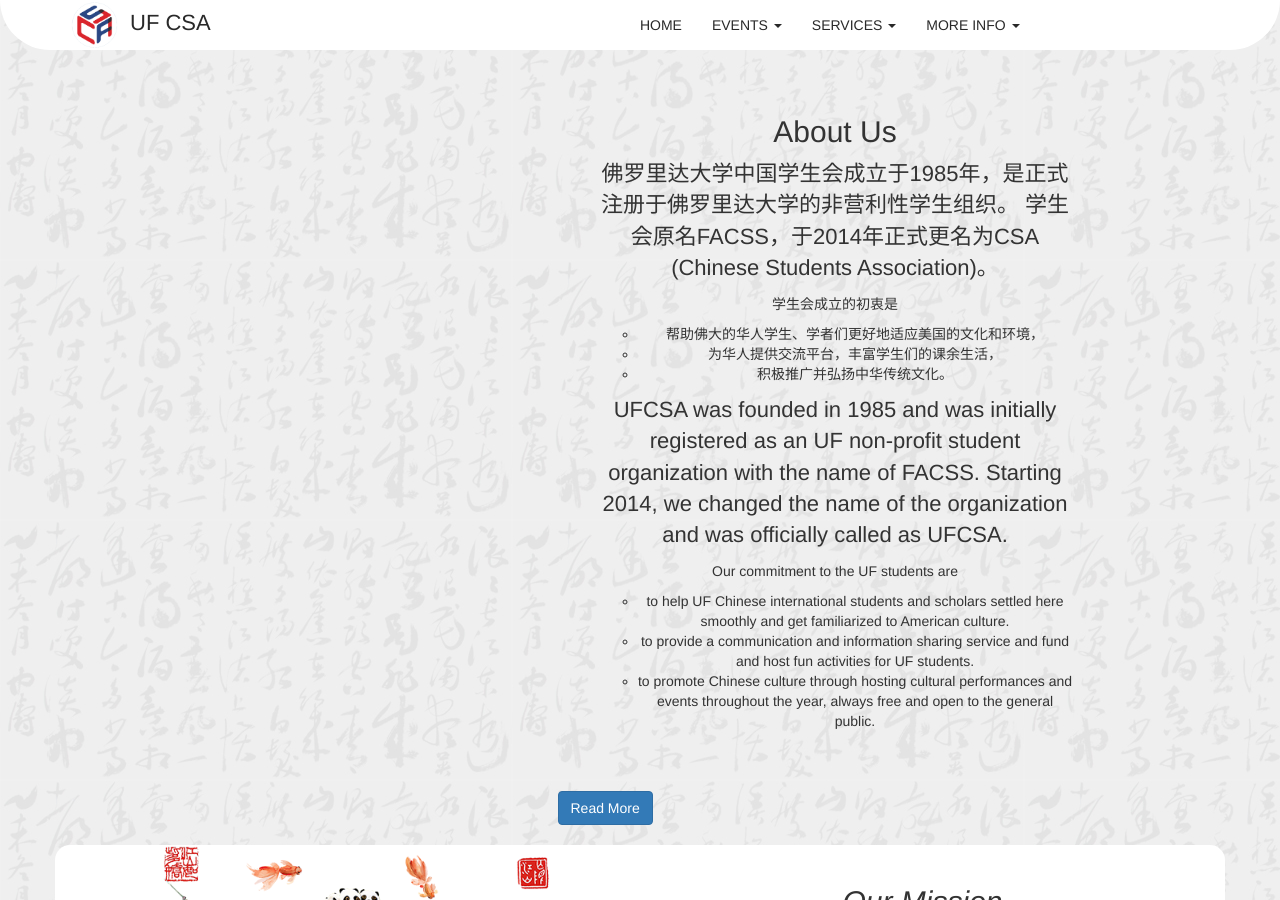
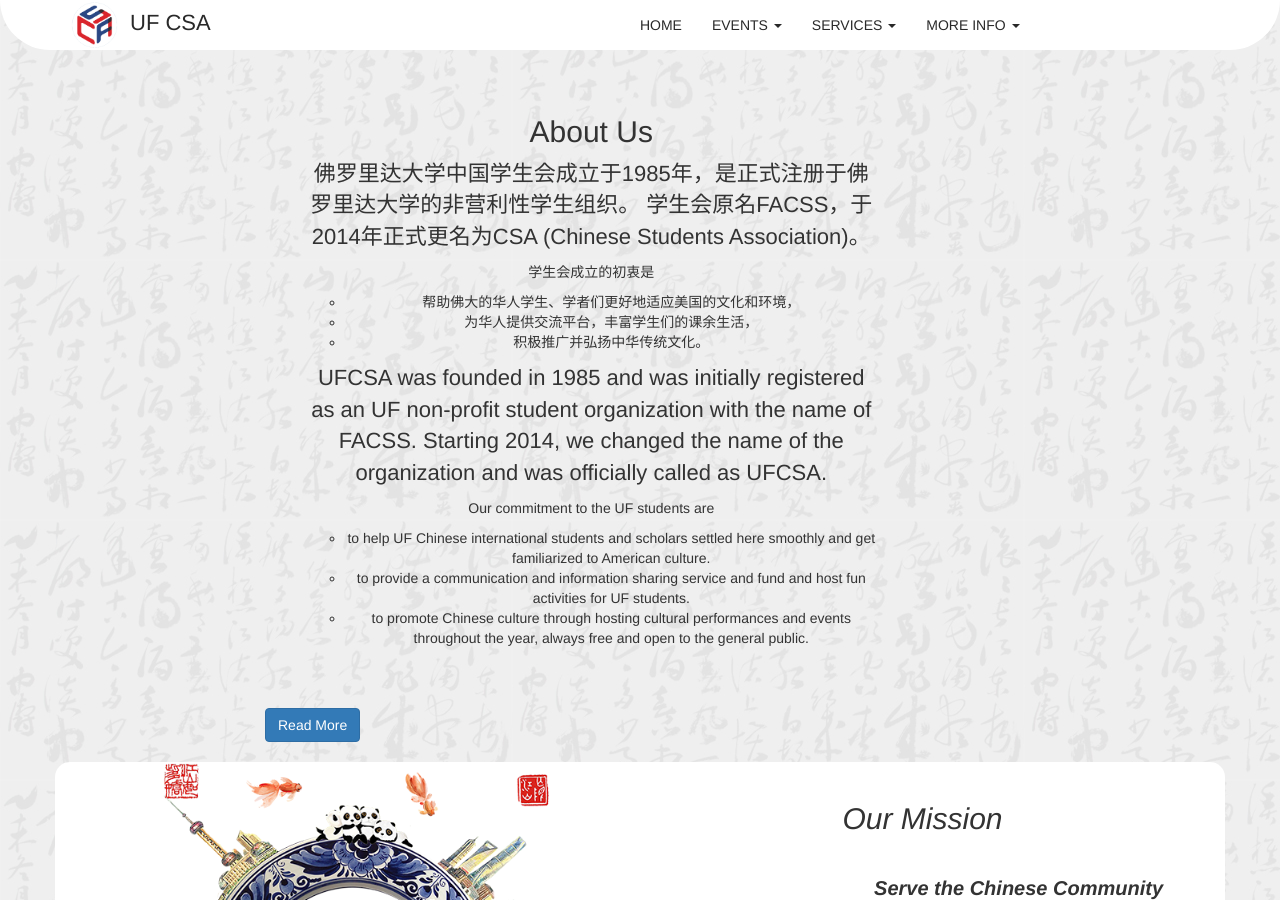
Before and after one commit to ufcsa/ufcsa.github.io, a Jekyll site: the page built from index.html, in a window 1280 px wide and 900 px high. Built offline with Jekyll 4.4.1, drawn with Linux system fonts in a browser that asks for light colours; nearby versions of some CDN libraries.

Commit message:
Second page layout attempt

```diff
--- a/index.html
+++ b/index.html
@@ -4,10 +4,10 @@
 ---
 <div style="margin-bottom: 20px">
   <div class="row">
-    <div class="col-md-6 col-md-offset-5">
+    <div class="col-md-7 col-md-offset-2">
       <div class="" style="text-align:center; background: transparent; padding:40px">
         <h2>About Us</h2>
-        <p style="font-size: 22px">佛罗里达大学中国学生会成立于1985年，是正式注册于佛罗里达大学的非营利性学生组织。
+          <p style="font-size: 22px">佛罗里达大学中国学生会成立于1985年，是正式注册于佛罗里达大学的非营利性学生组织。
             学生会原名FACSS，于2014年正式更名为CSA (Chinese Students Association)。</p>
           <p>学生会成立的初衷是</p>
           <ul style="list-style-type:circle">
@@ -15,6 +15,7 @@
             <li>为华人提供交流平台，丰富学生们的课余生活，</li>
             <li>积极推广并弘扬中华传统文化。</li>
           </ul>
+      <div class="col-md-offset-3"></div>
         <p style="font-size: 22px">UFCSA was founded in 1985 and was initially registered as an UF non-profit student organization with the name of FACSS.
           Starting 2014, we changed the name of the organization and was officially called as UFCSA.</p>
         <p>Our commitment to the UF students are</p>
@@ -41,17 +42,17 @@
     <div class="text-responsive" style="text-align:center;">
       <h2 style="font-style: italic">Our Mission</h2><br/>
       <div class="hidden-xs">
-        <div style="width: 33%; float: inline-start;">
+        <div style="width: 33%; float: inline-end;">
           <p style="font-style: italic; font-weight: bold">Serve the Chinese Community</p>
           <p>To help UF Chinese international students and scholars blend into
             the UF community smoothly and get familiarized to American Culture.</p>
         </div>
-        <div style="width: 33%; float: inline-start">
+        <div style="width: 33%; float: inline-end">
           <p style="font-style: italic; font-weight: bold">Promote Chinese Culture</p>
           <p>To promote Chinese culture by hosting cultural performances and
             events throughout the year, always free and open to the general public.</p>
         </div>
-        <div style="width: 33%; float: inline-start">
+        <div style="width: 33%; float: inline-end">
           <p style="font-style: italic; font-weight: bold">Enrich Student Life</p>
           <p>To provide a communication and information sharing services and
             to fund and host fun activities for UF students.</p>
```
